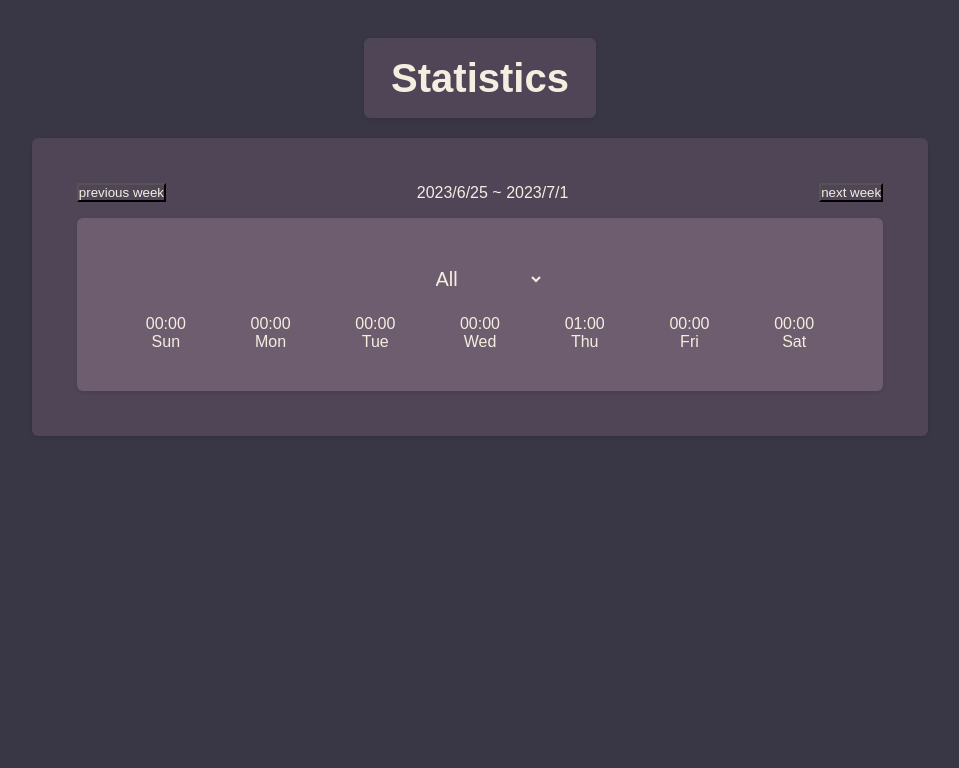
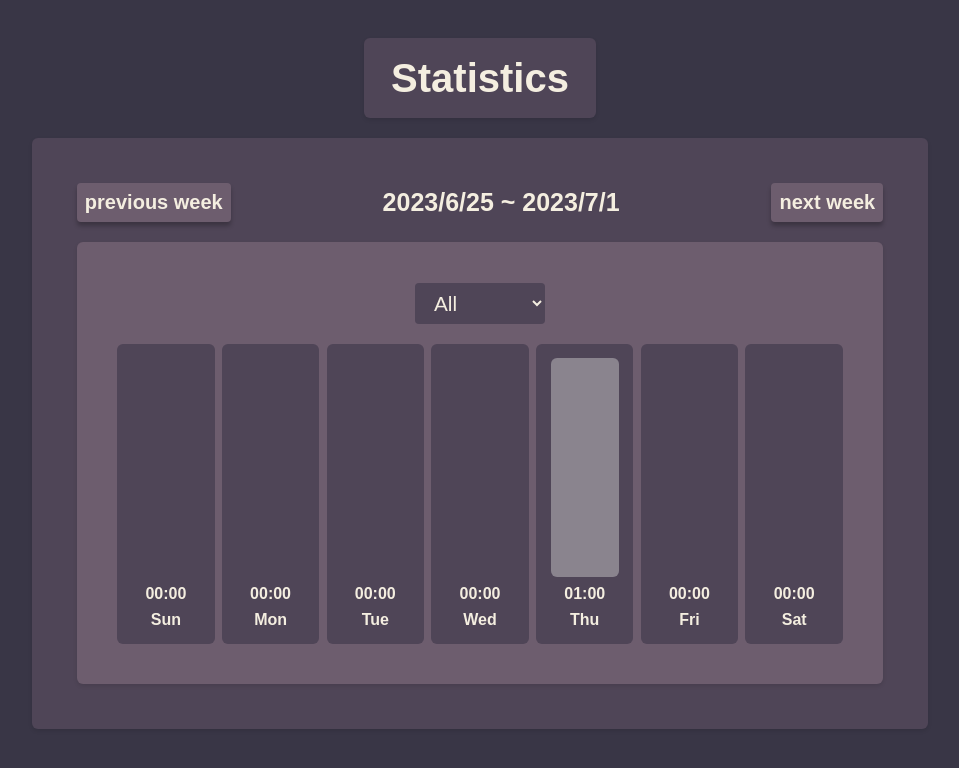
Before and after one commit to ienrum/StopWatch, a React (Create React App) app: page / in a window 1280 px wide. Both pictures are taken after a click on the element "Stop Watch Timer". Shown: the top 768 px of the page, without its empty margins (160-1119 px from the left). Built offline with nearby package versions, Linux system fonts and the light colour scheme.

Commit message:
refactor: fix css more readable

```diff
--- a/src/Statistics/components/Graph.js
+++ b/src/Statistics/components/Graph.js
@@ -1,4 +1,3 @@
-import DateFormatter from "../../functions/DateFormatter";
 import styles from "./Graph.module.css";
 import { TAGS } from "../../datas/Tags";
 import SecondsToMinutes from "../../functions/SecondsToMinutes";
--- a/src/Statistics/components/Graph.module.css
+++ b/src/Statistics/components/Graph.module.css
@@ -1,6 +1,6 @@
 .container {
   width: 100%;
-  height: 100%;
+  height: 300px;
   display: flex;
   flex-direction: row;
   justify-content: center;
@@ -16,11 +16,16 @@
   justify-content: flex-end;
   align-items: center;
   gap: 3%;
+  padding: 2% 0 2% 0;
+  font-weight: 700;
+
+  border-radius: 6px;
+
+  background-color: var(--secondary-color);
 }
 
 .totaltime {
-  height: 100%;
   width: 70%;
   background-color: var(--accent-color);
-  border-radius: 5%;
+  border-radius: 6px;
 }
--- a/src/Statistics/components/TagOptions.js
+++ b/src/Statistics/components/TagOptions.js
@@ -7,7 +7,7 @@ const TagOptions = (props) => {
   };
   return (
     <>
-      <div className={styles["tag-options-container"]}>
+      <div className={styles["container"]}>
         <select className={styles["select"]} onChange={tagOptionHandler}>
           {tagOptions.map((tag) => (
             <option key={tag} value={tag}>
--- a/src/Statistics/components/TagOptions.module.css
+++ b/src/Statistics/components/TagOptions.module.css
@@ -1,8 +1,18 @@
 /* tagOptions.css */
 
+.container {
+  width: 100%;
+  height: 100%;
+  display: flex;
+  flex-direction: row;
+  justify-content: center;
+  gap: 1%;
+}
+
 .select {
-  background-color: var(--primary-color);
+  background-color: var(--secondary-color);
   color: var(--accent-color);
+
   border: none;
   border-radius: 4px;
   padding: 8px 15px;
@@ -10,7 +20,7 @@
   cursor: pointer;
   transition: background-color 0.3s ease;
 
-  font-size: 20px;
+  font-size: 130%;
 }
 
 .select:hover {
--- a/src/Statistics/components/UI/Card.module.css
+++ b/src/Statistics/components/UI/Card.module.css
@@ -10,5 +10,4 @@
   flex-direction: column;
   align-items: center;
   justify-content: center;
-  gap: 16px;
 }
--- a/src/Statistics/components/WeekOption.module.css
+++ b/src/Statistics/components/WeekOption.module.css
@@ -5,8 +5,30 @@
   flex-direction: row;
   justify-content: space-between;
   align-items: center;
+
+  gap: 5%;
+}
+
+.week {
+  white-space: nowrap;
+  font-size: 25px;
+  font-weight: 700;
 }
 
 .button {
-  background-color: var(--secondary-color);
+  background-color: var(--primary-color);
+  color: var(--accent-color);
+  border: none;
+  border-radius: 4px;
+  padding: 1%;
+  font-size: 20px;
+  font-weight: 700;
+  cursor: pointer;
+  transition: background-color 0.3s ease;
+
+  box-shadow: 0px 4px 4px 0px rgba(0, 0, 0, 0.25);
 }
+
+.button:hover {
+  background-color: var(--hover-color);
+}
```
